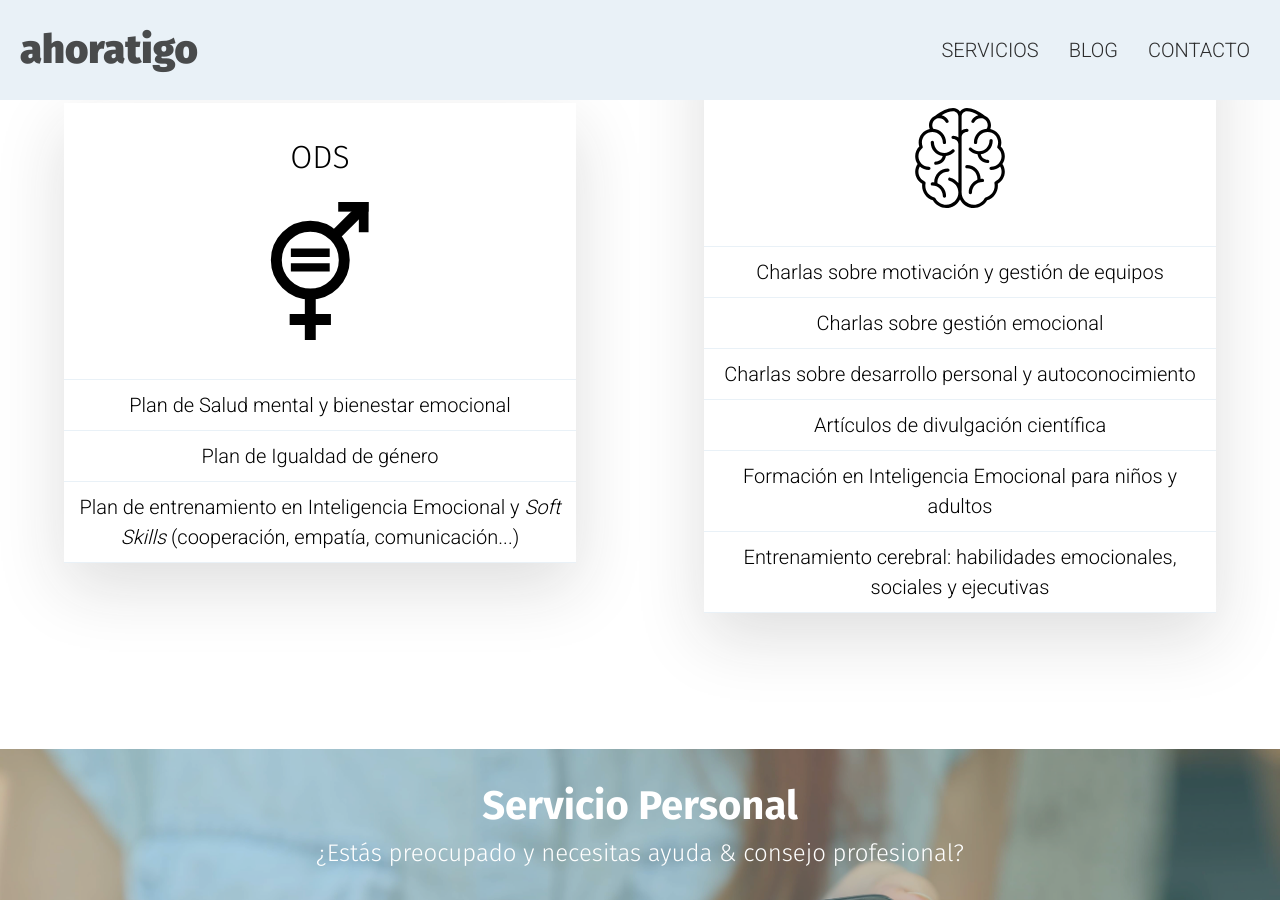
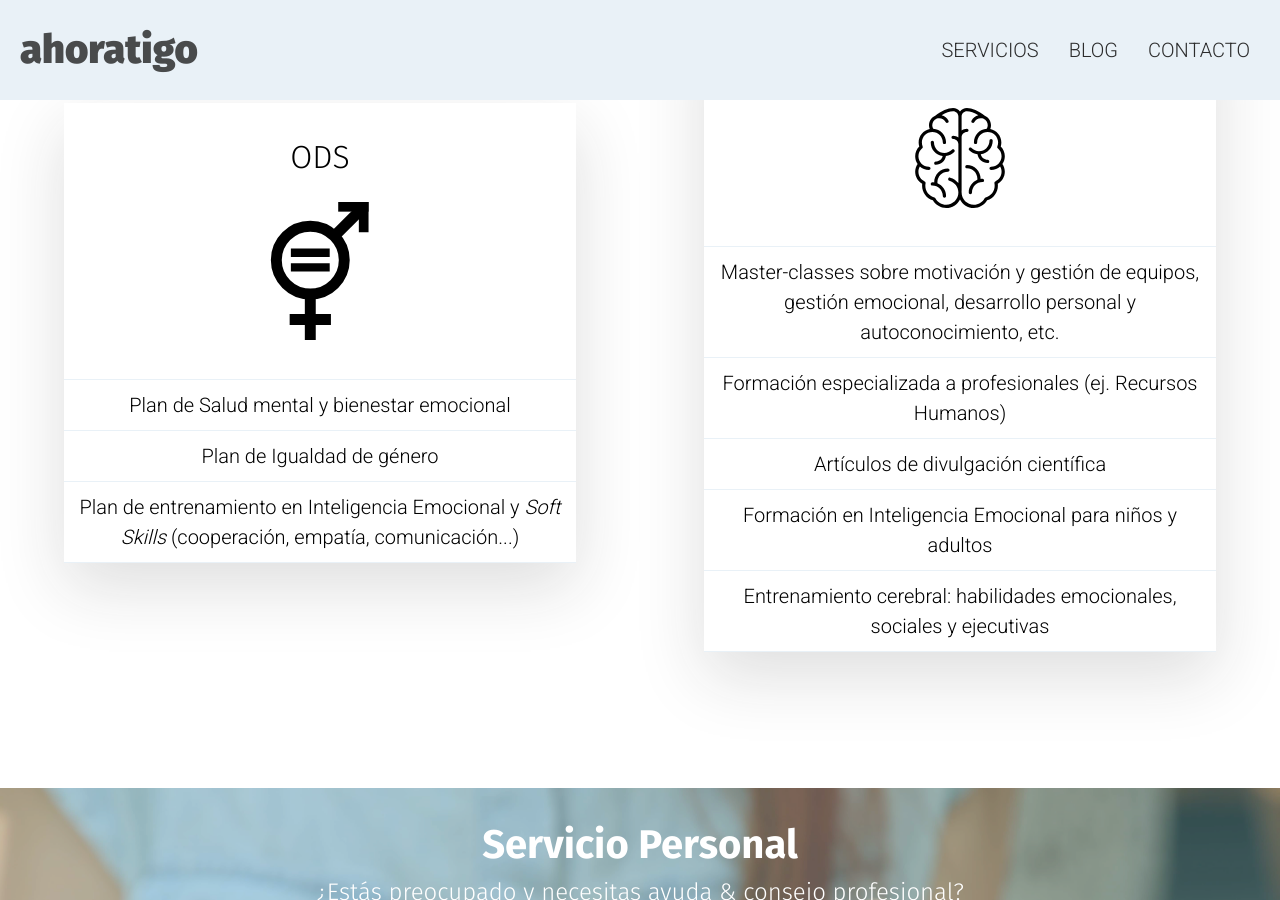
Before and after one commit to sukabal/sukabal.github.io, a Jekyll site: the page built from servicios.html, in a window 1280 px wide and 900 px high, scrolled down 2507 px. Built offline with Jekyll 4.4.1, drawn with Linux system fonts in a browser that asks for light colours.

Commit message:
feat: small copy change on Training services table

```diff
--- a/servicios.html
+++ b/servicios.html
@@ -110,9 +110,8 @@ title: Nuestros servicios para ti
             alt="Ilustración de un Cerebro"
           />
         </li>
-        <li>Charlas sobre motivación y gestión de equipos</li>
-        <li>Charlas sobre gestión emocional</li>
-        <li>Charlas sobre desarrollo personal y autoconocimiento</li>
+        <li>Master-classes sobre motivación y gestión de equipos, gestión emocional, desarrollo personal y autoconocimiento, etc.</li>
+        <li>Formación especializada a profesionales (ej. Recursos Humanos)</li>
         <li>Artículos de divulgación científica</li>
         <li>Formación en Inteligencia Emocional para niños y adultos</li>
         <li>Entrenamiento cerebral: habilidades emocionales, sociales y ejecutivas</li>
```
